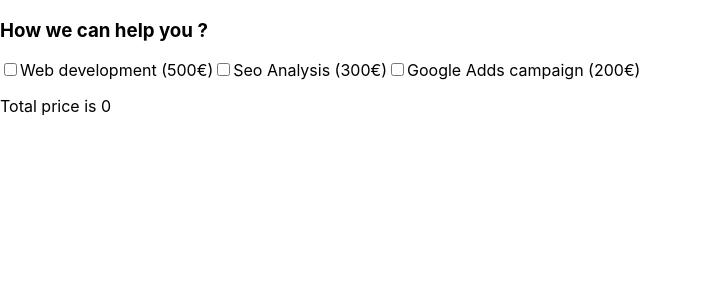
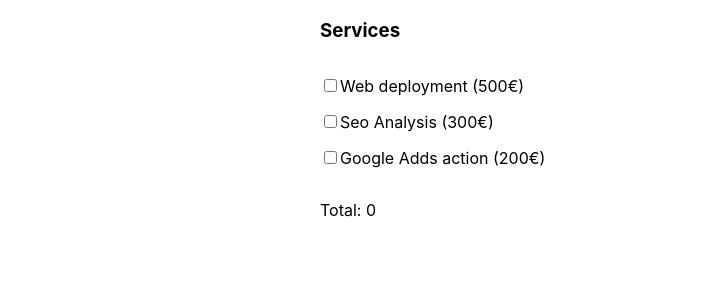
Before and after one commit to anaemerubio/Sprint-7, a React (Create React App) app in the folder sprint7/: page / in a window 1280 px wide. Shown: the top 300 px of the page, without its empty margins (0-701 px from the left). Built offline with nearby package versions, Linux system fonts and the light colour scheme.

Commit message:
add pages and languages to web budget [Ex 2 and 3]

```diff
--- a/sprint7/src/App.js
+++ b/sprint7/src/App.js
@@ -1,84 +1,158 @@
-import React, {useState} from 'react';
+import React, {useState, useEffect} from 'react';
 import styled from 'styled-components';
 
 const Panel = styled.div`
-  width: 200px;
-  height: 200px;
-  border: 1px solid black;
+  width: 100%;
+  height: 100%;
+  display: flex;
+  flex-direction: column;
+  justify-content: center;
+  padding: 0.5rem;
+  gap: 1rem;
+  border: 1px solid #000000;
+  border-radius: 10px;
+`;
+
+const Form = styled.div`
+  width: 50%;
+  height: 50%;
+  margin: 0 auto;
+  display: flex;
+  flex-direction: column;
+  justify-content: center;
+  gap: 1rem;
+`;
+
+const InputButtons = styled.div`
+  display: flex;
 `;
 
 export default function App() {
+  let [total, setTotal] = useState(0);
 
-  const [checkOne, setCheckOne] = useState(false);
-  const [checkTwo, setCheckTwo] = useState(false);
-  const [checkThree, setCheckThree] = useState(false);
-  const [inputOne, setInputOne] = useState(0);
-  const [inputTwo, setInputTwo] = useState(0);
-  const [total, setTotal] = useState(0);
+  //Checkboxes presupuesto
+  const [web, setWeb] = useState(false);
+  const [seo, setSeo] = useState(false);
+  const [googleAdds, setGoogleAdds] = useState(false);
 
-  const handleCheck1 = () => setCheckOne(!checkOne);
-  const handleCheck2 = () => setCheckTwo(!checkTwo);
-  const handleCheck3 = () => setCheckThree(!checkThree);
+  //Inputs Web (Número de páginas e idiomas)
+  let [pages, setPages] = useState(0);
+  let [language, setLanguage] = useState(0);
 
-  const handleInput1 = (e) => setInputOne(e.target.value);
-  const handleInput2 = (e) => setInputTwo(e.target.value);
+  //Handle Checks
+  const handleWeb = () => setWeb(!web);
+  const handleSeo = () => setSeo(!seo);
+  const handleGoogleAdds = () => setGoogleAdds(!googleAdds);
 
-  function handleTotal(event){
-    let evtValue = Number(event.target.value);
-    (event.target.checked) ? setTotal(total+evtValue) : setTotal(total-evtValue)
+  //Handle Inputs
+  const handlePages = (event) => setPages(Number(event.target.value));
+  const handleLanguage = (event) => setLanguage(Number(event.target.value));
+
+  //Sumar cuando esté el checkbox seleccionado
+  function totalChecks(event){
+    let name = event.target.name;
+    let checked = event.target.checked;
+
+    if(name === 'web' && checked) setTotal(total+500);
+    if(name === 'web' && !checked) setTotal(total-500);
+    if(name === 'seo' && checked ) setTotal(total+300);
+    if(name === 'seo' && !checked)  setTotal(total-300);
+    if(name === 'googleAdds' && checked) setTotal(total+200);
+    if(name === 'googleAdds' && !checked) setTotal(total-200);
+  }
+
+  useEffect(() => {
+    const costWeb = () => {
+      let costTotal = 0;
+      let costChecks = 0;
+
+      costTotal = (pages*language)*30;
+
+      if(web) costChecks += 500;
+      if(seo) costChecks += 300;
+      if(googleAdds) costChecks += 200;
+
+      setTotal(costTotal+costChecks);
+  }
+  if(web) costWeb();
+  }, [pages, language]);
+
+  //Sumar y restar inputs pages y language
+  const sumarPages = () => {
+    setPages(++pages);
+  }
+  const restarPages = () => {
+    (pages===0) ? setPages(pages) : setPages(--pages);
+  }
+  const sumarLanguage = () => {
+    setLanguage(++language);
+  }
+  const restarLanguage = () => {
+    (language===0) ? setLanguage(language) : setLanguage(--language);
   }
 
   return (
-    <>
-      <div>
-        <h3>How we can help you ? </h3>
-        <Checkbox
-          check={checkOne}
-          onChange={handleCheck1}
-          onClick={handleTotal}
-          value={500}
-        >
-          Web development (500€)
-        </Checkbox>
-        {checkOne &&
-        <Panel>
-          <input type="number" value={inputOne} onChange={handleInput1}/>
-          <input type="number" value={inputTwo} onChange={handleInput2}/>
-        </Panel>}
-        <Checkbox
-          check={checkTwo}
-          onChange={handleCheck2}
-          onClick={handleTotal}
-          value={300}
-        >
-          Seo Analysis (300€)
-        </Checkbox>
+    <Form>
+      <h3>Services </h3>
+      <Checkbox
+        label='Web deployment (500€)'
+        name='web'
+        check={web}
+        onChange={handleWeb}
+        onClick={totalChecks}
+      />
 
-        <Checkbox
-          check={checkThree}
-          onChange={handleCheck3}
-          onClick={handleTotal}
-          value={200}
-        >
-          Google Adds campaign (200€)
-        </Checkbox>
-    </div>
-    <p>Total price is {total}</p>
-  </>
+      {web &&
+      <Panel>
+
+      <InputButtons>
+        <label htmlFor='pages'>number of pages</label>
+        <button onClick={sumarPages}>+</button>
+        <Input id='pages' value={pages} onChange={handlePages}/>
+        <button onClick={restarPages}>-</button>
+      </InputButtons>
+
+      <InputButtons>
+        <label htmlFor='language'>number of language</label>
+        <button onClick={sumarLanguage}>+</button>
+        <Input id='language'value={language} onChange={handleLanguage}/>
+        <button onClick={restarLanguage}>-</button>
+      </InputButtons>
+
+      </Panel>}
+
+      <Checkbox
+        label='Seo Analysis (300€)'
+        name='seo'
+        check={seo}
+        onChange={handleSeo}
+        onClick={totalChecks}
+      />
+      <Checkbox
+        label='Google Adds action (200€)'
+        name='googleAdds'
+        check={googleAdds}
+        onChange={handleGoogleAdds}
+        onClick={totalChecks}
+      />
+      <p>Total: {total}</p>
+    </Form>
   );
 };
 
-const Checkbox = ({check, onChange, onClick, value, children}) => {
+const Checkbox = ({label, name, check, onChange, onClick}) => {
   return (
     <label>
-      <input
-        type='checkbox'
-        checked={check}
-        onChange={onChange}
-        onClick={onClick}
-        value={value}
-      />
-      {children}
+      <input type='checkbox' name={name} checked={check} onChange={onChange} onClick={onClick}/>
+      {label}
     </label>
   );
 }
+
+const Input = ({value, onChange}) => {
+  return (
+    <label>
+      <input  type='text' value={value} onChange={onChange}/>
+    </label>
+  );
+}
```
